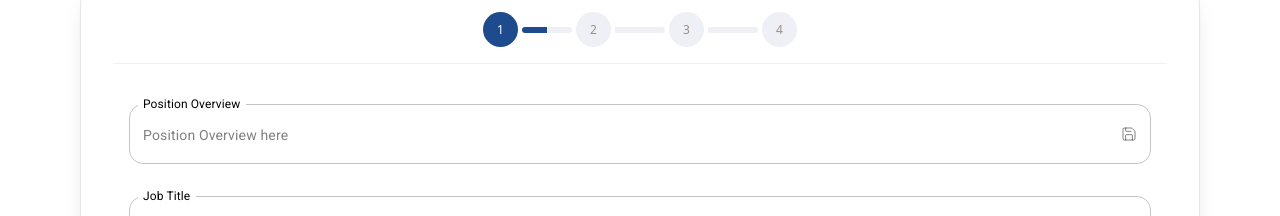
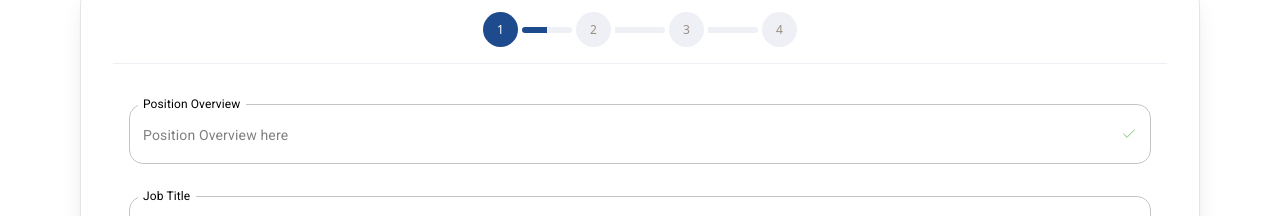
Before and after one commit to sayyamButt317/hire-with-tess-frontend, a Next.js app: page /interview in a window 1280 px wide. Both pictures are taken after a click on the icon 1128 px from the left and 355 px from the top of the page. Shown: the part 221-437 px from the top of the page. Built offline with nearby package versions, Linux system fonts and the light colour scheme.

Commit message:
update description edit variable

```diff
--- a/src/app/interview/page.tsx
+++ b/src/app/interview/page.tsx
@@ -14,13 +14,18 @@ import NoQuestion from './component/emptycard';
 import GenerateResponse from '@/hooks/GenerateResponse.hook';
 import InterviewLayout from '@/components/layout/InterviewLayout';
 import CustomInputForm from '@/app/interview/component/customformInput';
-import { Pencil, Save } from 'lucide-react';
+import { Check, Pencil, Save } from 'lucide-react';
 import { useSkillStore } from '@/store/InputStore';
+import { useSearchParams } from 'next/navigation';
 
 export default function InterviewForm() {
   const { jobDescription, jobTitle, jobType, companyName, location, salary } =
     useHomeStore();
-  const { isEditable, setIsEditable } = useSkillStore();
+
+    const searchParams = useSearchParams();
+    const jobId = searchParams.get('job_id');
+
+  const {  isEditDescription,setIsEditableDescription} = useSkillStore();
   const form = useForm<FormValidator>({
     resolver: zodResolver(customformSchema),
     defaultValues: {
@@ -50,11 +55,11 @@ export default function InterviewForm() {
   const responseData = generateMutation.data || null;
 
   const handleEditDescription = () => {
-    setIsEditable(true);
+    setIsEditableDescription(true);
   };
 
   const UpdateJobDescription = () => {
-    setIsEditable(false);
+    setIsEditableDescription(false);
   };
 
   return (
@@ -78,12 +83,12 @@ export default function InterviewForm() {
                       label="Position Overview"
                       type="textarea"
                       placeholder="Position Overview here"
-                      readOnly={!isEditable}
+                      readOnly={!isEditDescription}
                       icon={
-                        isEditable ? (
-                          <Save
+                        isEditDescription ? (
+                          <Check
                             size={16}
-                            color="#000000"
+                            color="green"
                             strokeWidth={0.75}
                             style={{ cursor: 'pointer' }}
                             onClick={UpdateJobDescription}
@@ -214,7 +219,7 @@ export default function InterviewForm() {
         </Card>
       </div>
 
-      {responseData ? (
+      {responseData && jobId ? (
         <div className="flex justify-end mr-16  sm:justify-end items-center mt-6 mb-4 sm:mr-18 gap-4">
           <Link href="/">
             <Button
@@ -225,7 +230,7 @@ export default function InterviewForm() {
               Cancel
             </Button>
           </Link>
-          <Link href="/interview/question">
+          <Link href={`/interview/question/${jobId}`}>
             <Button type="submit" className="w-full sm:w-auto cursor-pointer">
               Next Step
             </Button>
--- a/src/store/InputStore.ts
+++ b/src/store/InputStore.ts
@@ -3,13 +3,16 @@ import { createJSONStorage, devtools, persist } from 'zustand/middleware';
 
 interface SkillState {
   skills: string[];
+  isEditDescription: boolean
   isEditable: boolean;
   isEditSkill: boolean;
   questions: string[];
   editableQuestionIndex: number | null;
   cancel: boolean;
 
+
   setCancel: (value: boolean) => void;
+  setIsEditableDescription: (value: boolean) => void;
   setIsEditable: (value: boolean) => void;
   setIsEditableSkill: (value: boolean) => void;
   setSkills: (value: string[]) => void;
@@ -27,11 +30,14 @@ export const useSkillStore = create<SkillState>()(
         skills: [],
         isEditable: false,
         isEditSkill: false,
+        isEditDescription:false,
+
         questions: [],
         editableQuestionIndex: null,
         cancel: false,
 
         setCancel: (value: boolean) => set({ cancel: value }),
+        setIsEditableDescription:(value) => set({isEditDescription: value}),
         setIsEditable: (value) => set({ isEditable: value }),
         setIsEditableSkill: (value) => set({ isEditSkill: value }),
         setSkills: (value) => set({ skills: value }),
```
